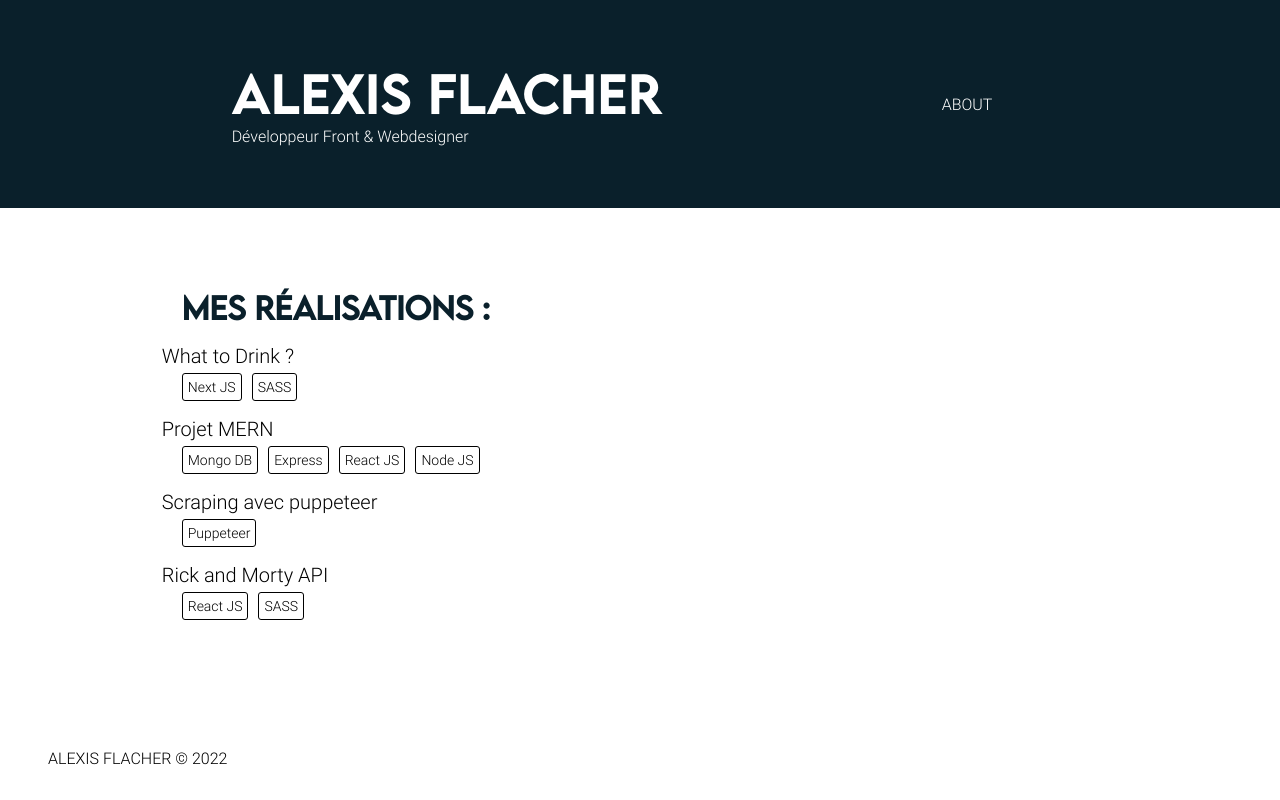
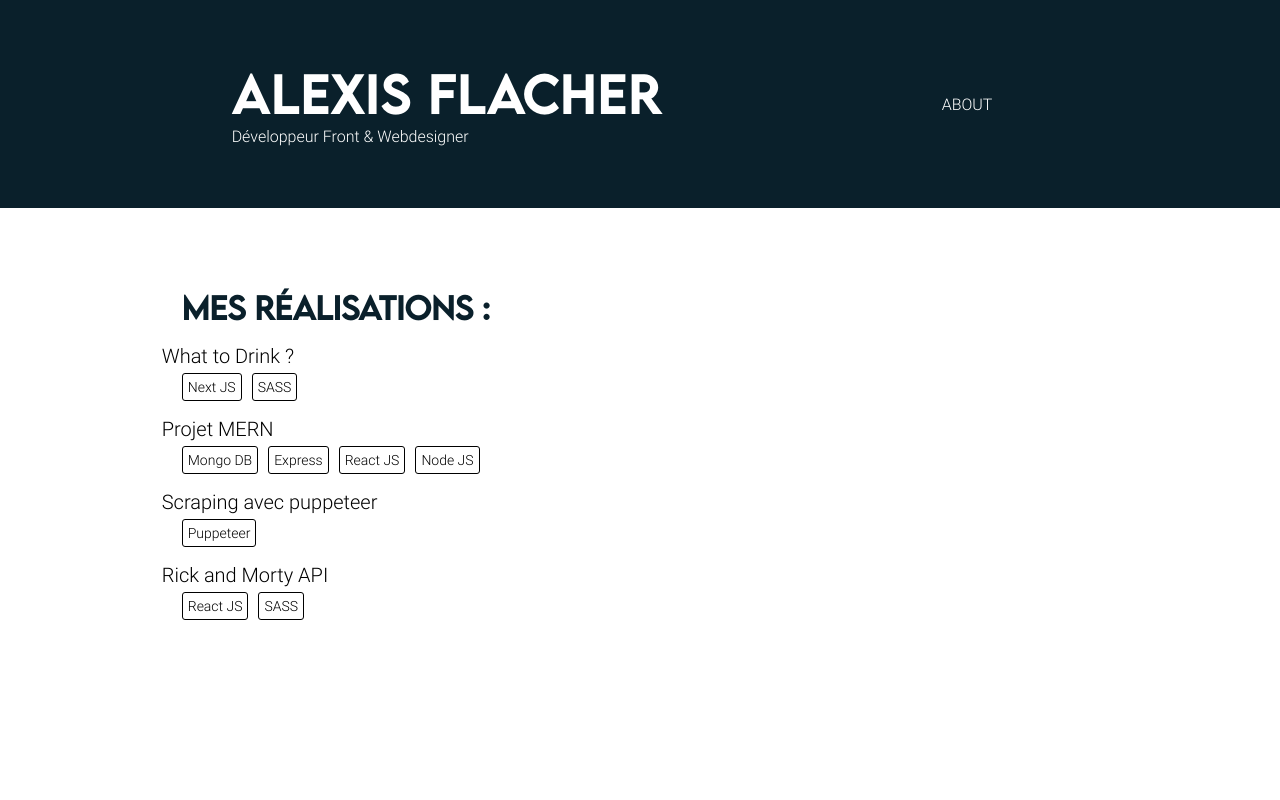
Before and after one commit to AlexisF9/Porfolio, a Next.js app: page / in a window 1280 px wide. Built offline with nearby package versions, Linux system fonts and the light colour scheme.

Commit message:
delete footer

```diff
--- a/src/component/footer/footer.module.scss
+++ /dev/null
@@ -1,13 +0,0 @@
-@import "styles/mixins";
-@import "styles/variables";
-
-.footer {
-    position: absolute;
-    bottom: 1rem;
-    left: 3rem;
-    text-transform: uppercase;
-
-    @include mobile {
-        display: none;
-    }
-}
--- a/src/component/footer/index.js
+++ /dev/null
@@ -1,10 +0,0 @@
-import css from './footer.module.scss'
-import Link from 'next/link'
-
-export function Footer(props) {
-    return (
-        <main className={css.footer}>
-            <p>Alexis Flacher © 2022</p>
-        </main>
-    )
-}
--- a/src/pages/_app.js
+++ b/src/pages/_app.js
@@ -1,6 +1,5 @@
 import './_app.scss'
 import Head from 'next/head'
-import { Footer } from 'component/footer'
 
 function ProjectApp({ Component, pageProps }) {
     return (
@@ -16,7 +15,6 @@ function ProjectApp({ Component, pageProps }) {
             <link rel="icon" type="image/png" href="../../../img/favicon.png" />
         </Head>
         <Component {...pageProps} />
-        <Footer/>
         </>
     )
 
```
